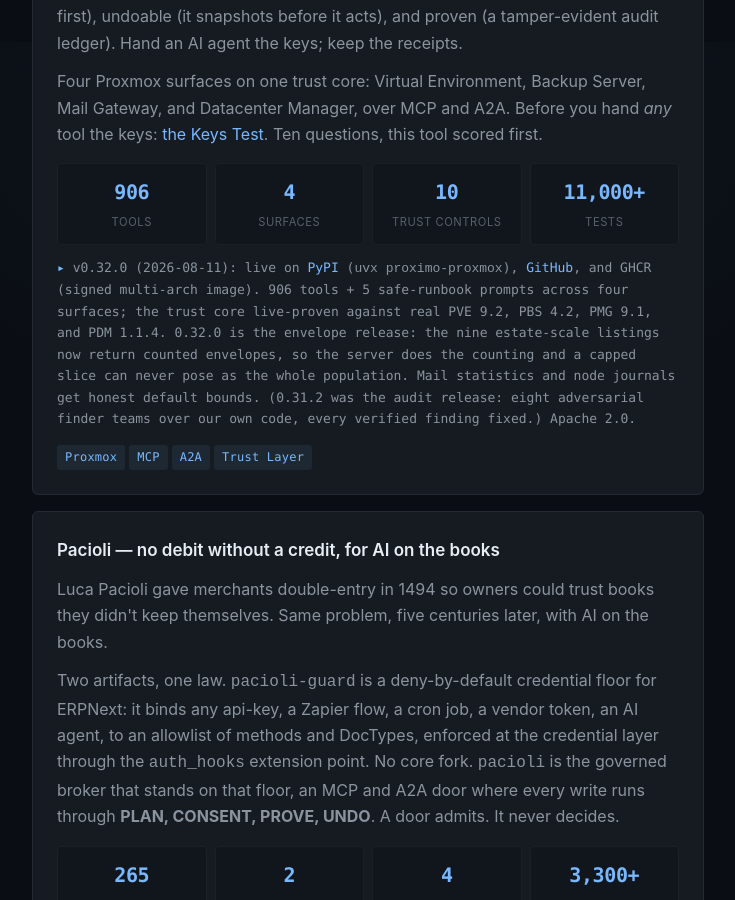
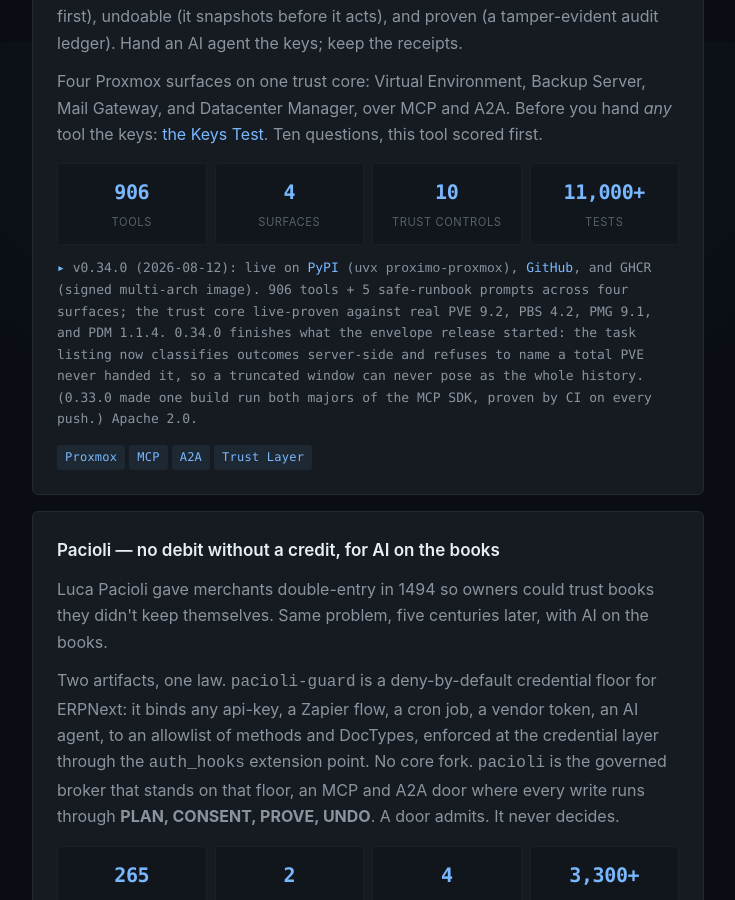
Before and after one commit to john-broadway/john-broadway.github.io, a Jekyll site: the page built from index.html, in a window 1280 px wide and 900 px high, scrolled down 1758 px. Shown: the whole window, without its empty margins (272-1007 px from the left). Built offline with Jekyll 4.4.1, drawn with Linux system fonts in a browser that asks for light colours.

Commit message:
card: proximo 0.34.0 — the tasks envelope, honestly windowed
Co-Authored-By: Claude Fable 5 <noreply@anthropic.com>

```diff
--- a/index.html
+++ b/index.html
@@ -51,7 +51,7 @@ description: Independent AI researcher and infrastructure architect. Sovereign A
       <div class="stat"><div class="num">10</div><div class="label">trust controls</div></div>
       <div class="stat"><div class="num">11,000+</div><div class="label">tests</div></div>
     </div>
-    <p class="status">v0.32.0 (2026-08-11): live on <a href="https://pypi.org/project/proximo-proxmox/">PyPI</a> (<code>uvx proximo-proxmox</code>), <a href="https://github.com/john-broadway/proximo">GitHub</a>, and GHCR (signed multi-arch image). 906 tools + 5 safe-runbook prompts across four surfaces; the trust core live-proven against real PVE 9.2, PBS 4.2, PMG 9.1, and PDM 1.1.4. 0.32.0 is the envelope release: the nine estate-scale listings now return counted envelopes, so the server does the counting and a capped slice can never pose as the whole population. Mail statistics and node journals get honest default bounds. (0.31.2 was the audit release: eight adversarial finder teams over our own code, every verified finding fixed.) Apache 2.0.</p>
+    <p class="status">v0.34.0 (2026-08-12): live on <a href="https://pypi.org/project/proximo-proxmox/">PyPI</a> (<code>uvx proximo-proxmox</code>), <a href="https://github.com/john-broadway/proximo">GitHub</a>, and GHCR (signed multi-arch image). 906 tools + 5 safe-runbook prompts across four surfaces; the trust core live-proven against real PVE 9.2, PBS 4.2, PMG 9.1, and PDM 1.1.4. 0.34.0 finishes what the envelope release started: the task listing now classifies outcomes server-side and refuses to name a total PVE never handed it, so a truncated window can never pose as the whole history. (0.33.0 made one build run both majors of the MCP SDK, proven by CI on every push.) Apache 2.0.</p>
     <div class="tags"><span>Proxmox</span><span>MCP</span><span>A2A</span><span>Trust Layer</span></div>
   </article>
 
```
